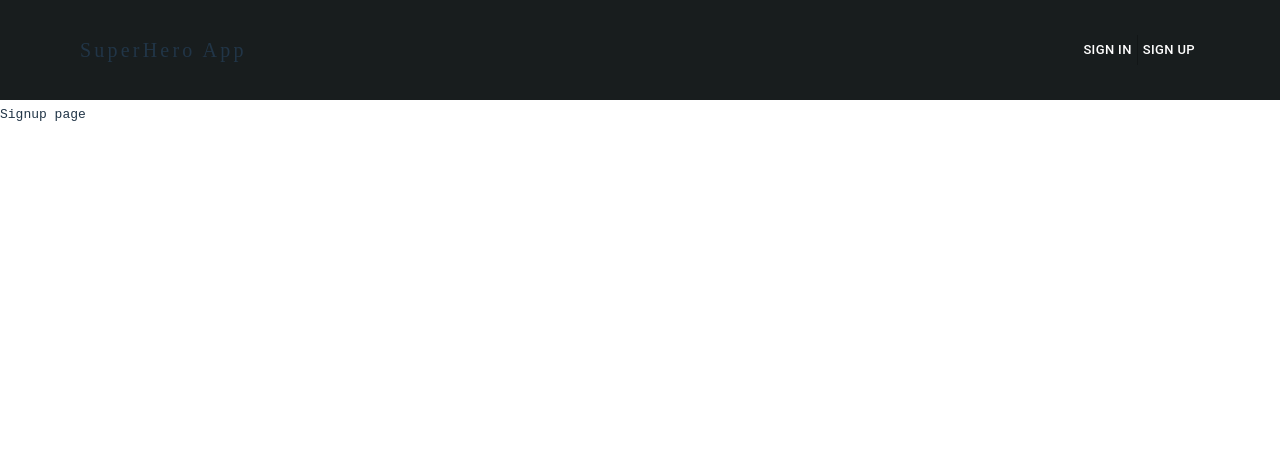
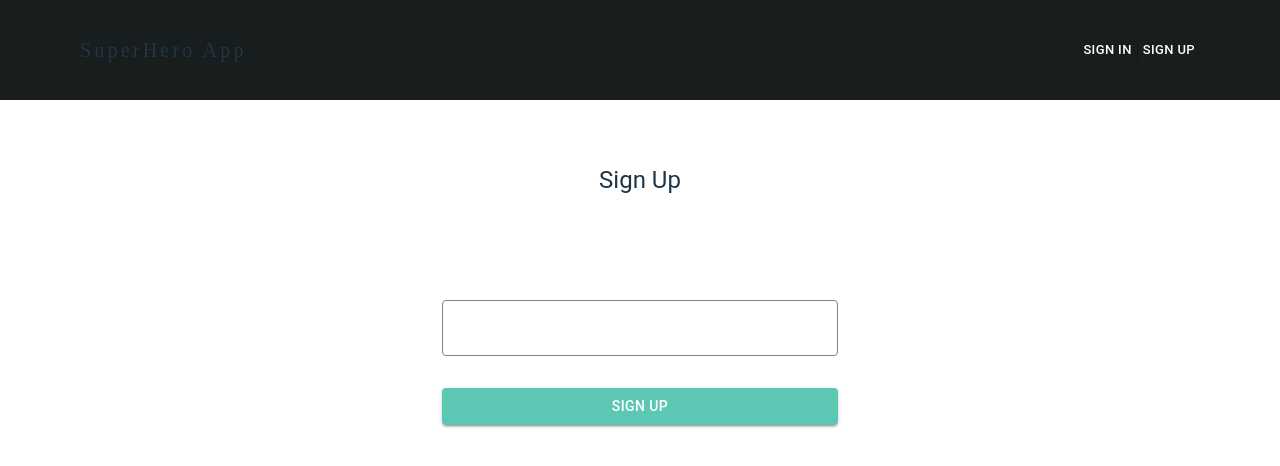
Before and after one commit to Pavlov-Vldmr/superhero-app, a React (Vite) app: page /signup in a window 1280 px wide. Shown: the top 466 px of the page. Built offline with nearby package versions, Linux system fonts and the light colour scheme.

Commit message:
feat: add sign up form. TODO: validation

```diff
--- a/src/pages/sign-up-page/SignupPage.tsx
+++ b/src/pages/sign-up-page/SignupPage.tsx
@@ -1,9 +1,133 @@
-function SignupPage() {
+import * as React from 'react';
+import { styled } from '@mui/material/styles';
+// import Avatar from '@mui/material/Avatar';
+import Button from '@mui/material/Button';
+// import CssBaseline from '@mui/material/CssBaseline';
+import TextField from '@mui/material/TextField';
+// import FormControlLabel from '@mui/material/FormControlLabel';
+// import Checkbox from '@mui/material/Checkbox';
+import Link from '@mui/material/Link';
+import Grid from '@mui/material/Grid';
+import Box from '@mui/material/Box';
+// import LockOutlinedIcon from '@mui/icons-material/LockOutlined';
+import Typography from '@mui/material/Typography';
+import Container from '@mui/material/Container';
+// import { createTheme, ThemeProvider } from '@mui/material/styles';
+
+// function Copyright(props: any) {
+//   return (
+//     <Typography variant="body2" color="text.secondary" align="center" {...props}>
+//       {'Copyright © '}
+//       <Link color="inherit" href="https://mui.com/">
+//         Your Website
+//       </Link>{' '}
+//       {new Date().getFullYear()}
+//       {'.'}
+//     </Typography>
+//   );
+// }
+
+// TODO remove, this demo shouldn't need to reset the theme.
+// const defaultTheme = createTheme();
+
+export default function SigninPage() {
+    const handleSubmit = (event: React.FormEvent<HTMLFormElement>) => {
+        event.preventDefault();
+        const data = new FormData(event.currentTarget);
+        console.log({
+            email: data.get('email'),
+            password: data.get('password'),
+        });
+    };
+
+    const CssTextField = styled(TextField)({
+        '& .MuiFormLabel-root': {
+            color: '#ffffff88'
+        },
+        '& label.Mui-focused': {
+            color: '#ffffff55'
+        },
+        '& .MuiInput-underline:after': {
+            borderBottomColor: '#B2BAC2',
+        },
+        '& .MuiOutlinedInput-root': {
+            '& fieldset': {
+                borderColor: 'gray',
+            },
+            '&:hover fieldset': {
+                borderColor: '#ffffff22'
+            },
+            '&.Mui-focused fieldset': {
+                borderColor: '#ffffff',
+            },
+        },
+    });
+
+    // TODO: ADD VALIDAtION!
+
     return (
-        <>
-            <code>Signup page</code>
-        </>
+        // <ThemeProvider theme={defaultTheme}>
+        <Container component="main" maxWidth="xs">
+            <Box
+                sx={{
+                    marginTop: 8,
+                    display: 'flex',
+                    flexDirection: 'column',
+                    alignItems: 'center',
+                }}
+            >
+                <Typography component="h1" variant="h5">
+                    Sign Up
+                </Typography>
+                <Box component="form" onSubmit={handleSubmit} noValidate sx={{ mt: 1 }}>
+                    <CssTextField
+                        margin="normal"
+                        required
+                        fullWidth
+                        id="email"
+                        label="Email Address"
+                        name="email"
+                        autoComplete="email"
+                        autoFocus
+                    />
+                    <CssTextField
+                        margin="normal"
+                        required
+                        fullWidth
+                        name="password"
+                        label="Password"
+                        type="password"
+                        id="password"
+                        autoComplete="current-password"
+
+                    />
+                    {/* <FormControlLabel
+                        control={<Checkbox value="remember" color="primary" />}
+                        label="Remember me"
+                    /> */}
+                    <Button
+                        type="submit"
+                        fullWidth
+                        variant="contained"
+                        sx={{ mt: 3, mb: 2 }}
+                    >
+                        Sign Up
+                    </Button>
+                    <Grid container justifyContent={'flex-end'}>
+                        {/* <Grid item xs>
+                            <Link href="#" variant="body2">
+                                Forgot password?
+                            </Link>
+                        </Grid> */}
+                        <Grid item>
+                            <Link href="/signin" variant="body2" color={'#ffffff33'}>
+                                {"Have an account? Sign In"}
+                            </Link>
+                        </Grid>
+                    </Grid>
+                </Box>
+            </Box>
+        </Container>
+        // </ThemeProvider>
     );
 }
-
-export default SignupPage;
```
